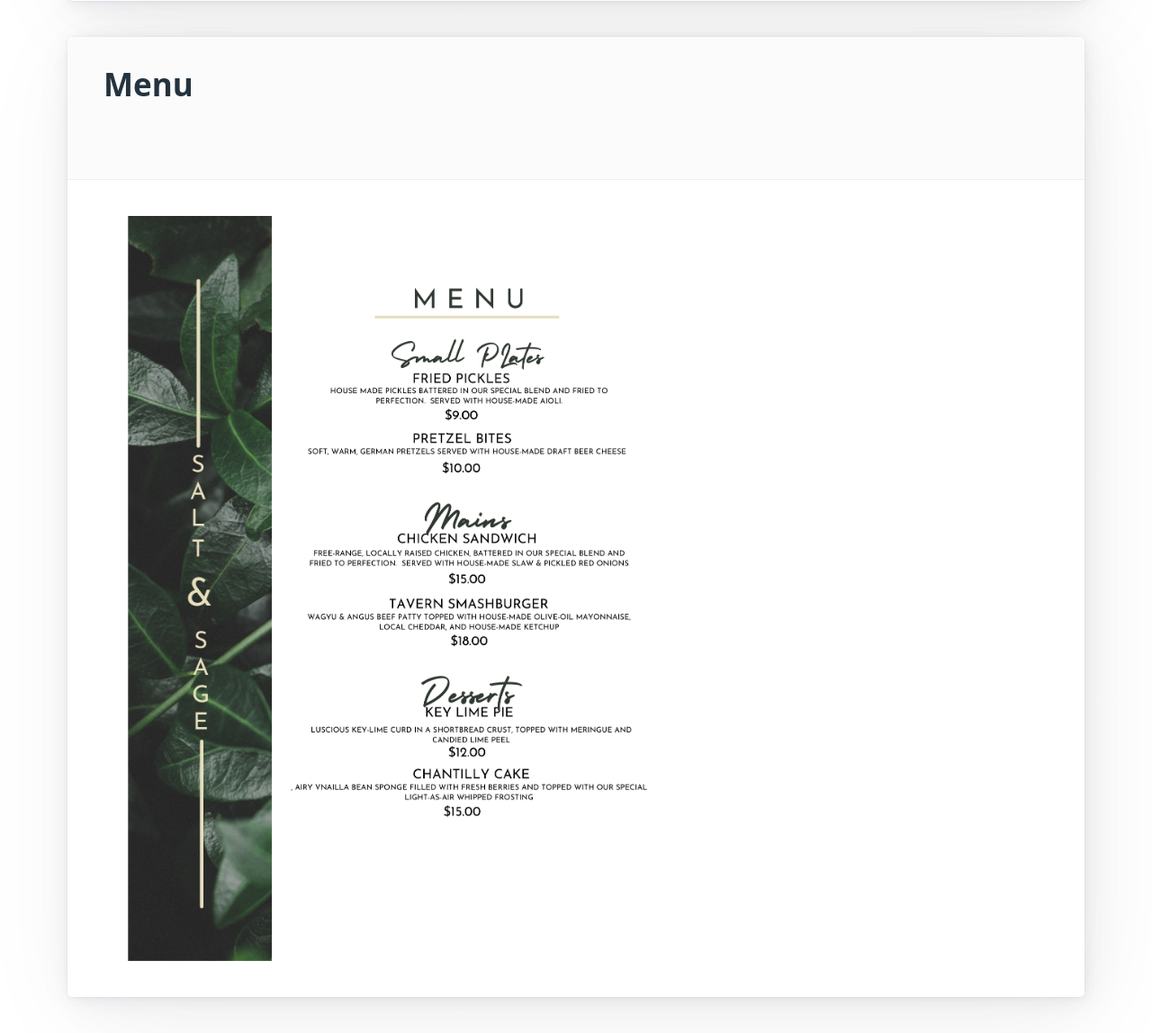
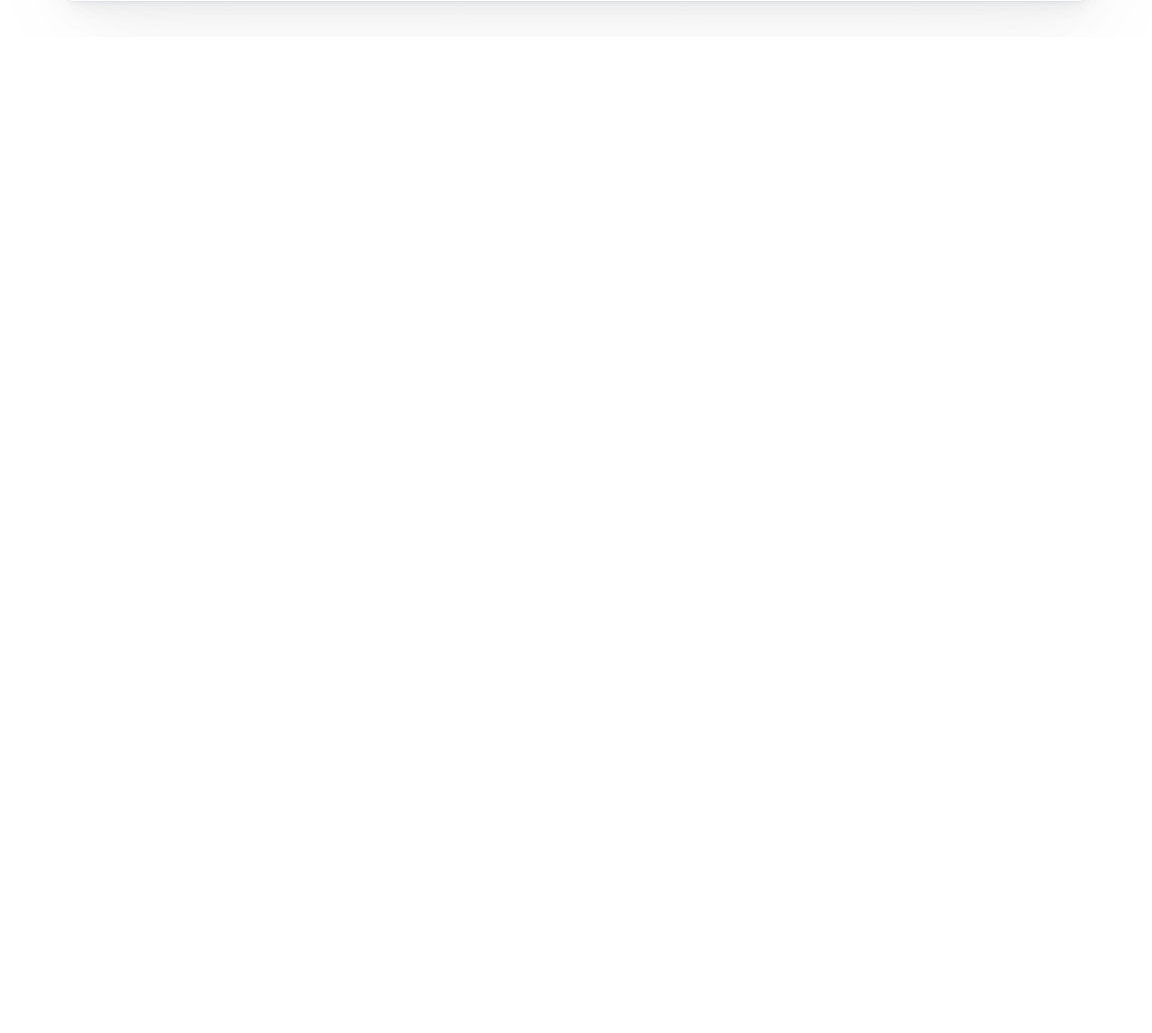
Before and after one commit to RachaelKStokes/Fancy_Burger_Joint, a Node server app: page / in a window 1280 px wide. Shown: the part 1761-2909 px from the top of the page at 90% size. After the commit the page ends 1777 px from the top, so only its background shows below. Run offline with Node 20, Linux system fonts and the light colour scheme; some libraries are stand-ins or nearby versions.

Commit message:
deleted redudant code

```diff
--- a/views/homepage.handlebars
+++ b/views/homepage.handlebars
@@ -13,10 +13,3 @@
   </header>
    <img class="fluid" src="/assets/images/S.png" alt="Salt & Sage menu">
 </article>
-
-<article>
-  <header>
-    <h2>Menu</h2>
-  </header>
-  <img class="fluid" src= "/assets/images/S.png" alt=" Salt & Sage menu ">
-</article>
```
